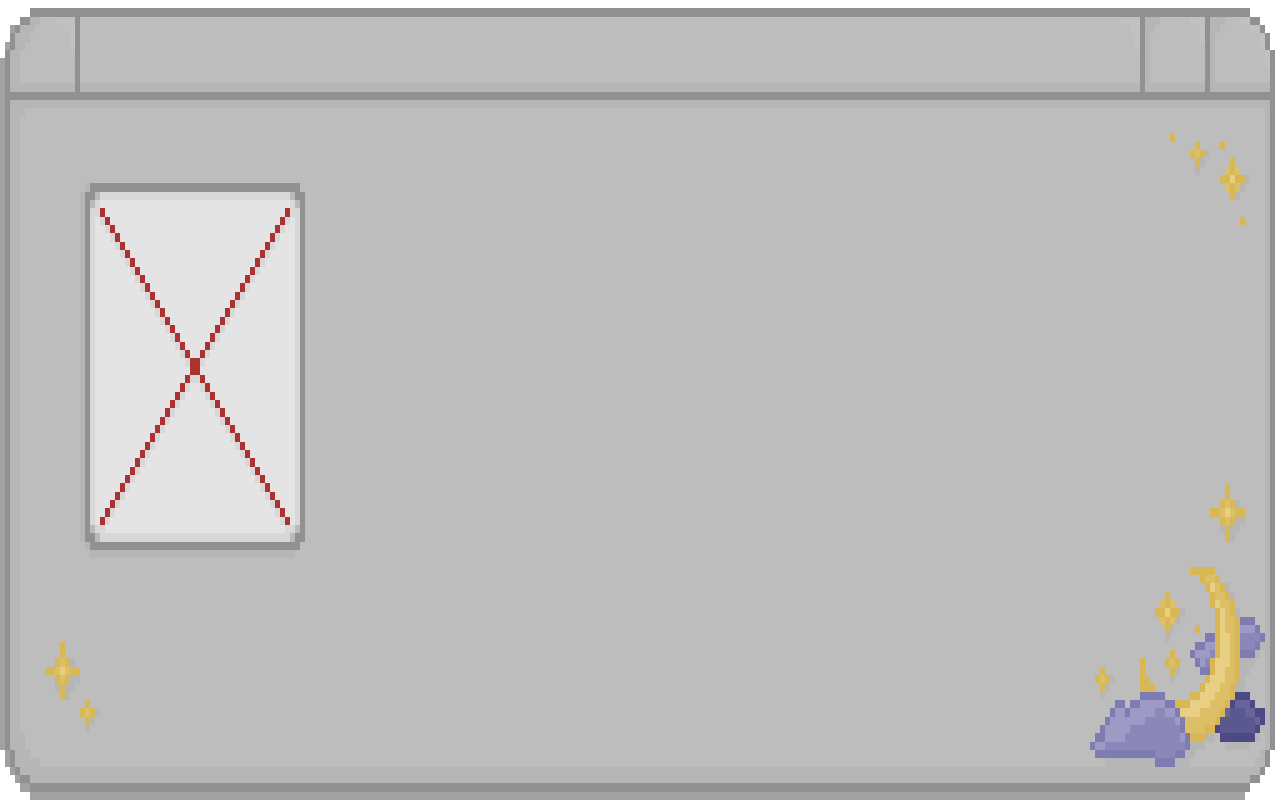
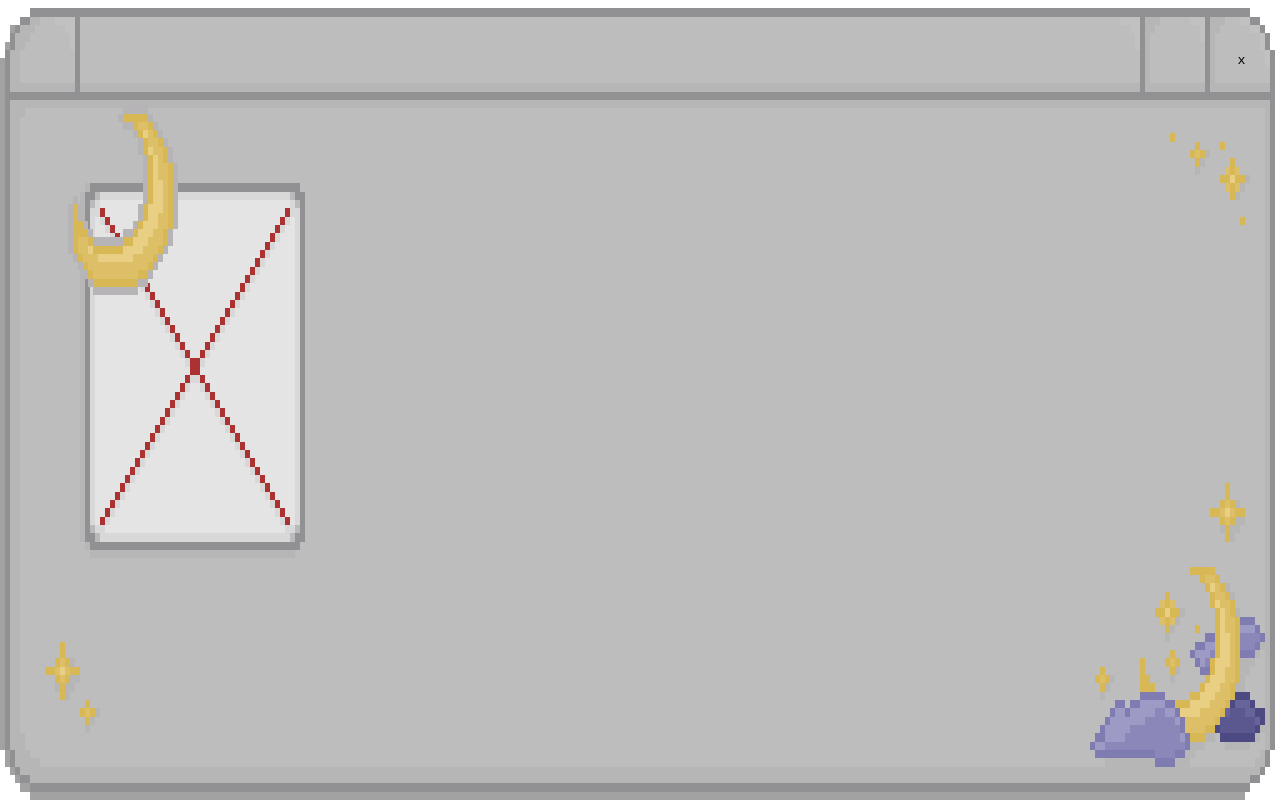
Before and after one commit to claudiabeltr/m00n-phases, an Electron app: page index.html in a window 1280 px wide. Drawn offline with Linux system fonts and the light colour scheme.

Commit message:
feat: menu + exit buttons

```diff
--- a/index.html
+++ b/index.html
@@ -8,6 +8,10 @@
 
 <body class="drag-region">
     <div id="bg"></div>
+
+    <button id="weeklymoons-btn" class="no-drag-region"></button>
+    <button id="exit-btn" class="no-drag-region">x</button>
+
     <script src="renderer.js"></script>
 </body>
 </html>
--- a/renderer.js
+++ b/renderer.js
@@ -1,9 +1,11 @@
 const body = document.body;
 
-// Day/night check
+// -- Day/night check --
 function isNight(hour) {
   return hour >= 18 || hour < 6;
 }
+
+// -- Background --
 
 function updateBackground() {
   const hour = new Date().getHours();
@@ -22,3 +24,9 @@ updateBackground();
 if (isNight(new Date().getHours())) {
   setInterval(() => body.classList.toggle('frame-b'), 800);
 }
+
+// -- Buttons --
+// Close button
+document.getElementById('exit-btn').addEventListener('click', () => {
+  window.api.closeApp();
+});
--- a/style.css
+++ b/style.css
@@ -18,7 +18,8 @@ html, body {
     -webkit-app-region: no-drag;
 }
 
-/* -- GENERAL BACKGROUND CONFIG */
+/* -- BACKGROUND -- */
+/* -- GENERAL BACKGROUND CONFIG -- */
 #bg {
     position: absolute;
     width: 100%;
@@ -28,7 +29,7 @@ html, body {
     image-rendering: pixelated;
 }
 
-/* DAY-NIGHT BACKGROUND */
+/* -- DAY-NIGHT BACKGROUND -- */
 body.day #bg {
     background-image: url(assets/UI-default.png);
     background-size: 100% 100%;
@@ -43,3 +44,41 @@ body.night #bg {
 body.night.frame-b #bg {
     background-position: 0 100%;
 }
+
+/* -- BUTTONS -- */
+
+/* -- MENU BUTTON: Next 7 moons -- */
+#weeklymoons-btn {
+    position: absolute;
+    left: 3%;
+    top: 8%;
+    width: 12.5%;
+    height: 33%;
+    border: none;
+    padding: 0;
+    cursor: pointer;
+    background-color: transparent;
+    background-image: url(assets/menu-button.png);
+    background-size: 200% 100%;
+    background-position: 0 0;
+    background-repeat: no-repeat;
+    image-rendering: pixelated;
+}
+
+#weeklymoons-btn:hover {
+    background-position: 100% 0;
+}
+
+/* -- CLOSE BUTTON -- */
+#exit-btn {
+    position: absolute;
+    right: 1.5%;
+    top: 4%;
+    width: 3%;
+    height: 7%;
+    border: none;
+    background: transparent;
+    color: black;
+    font-family: monospace;
+    cursor: pointer;
+}
```
